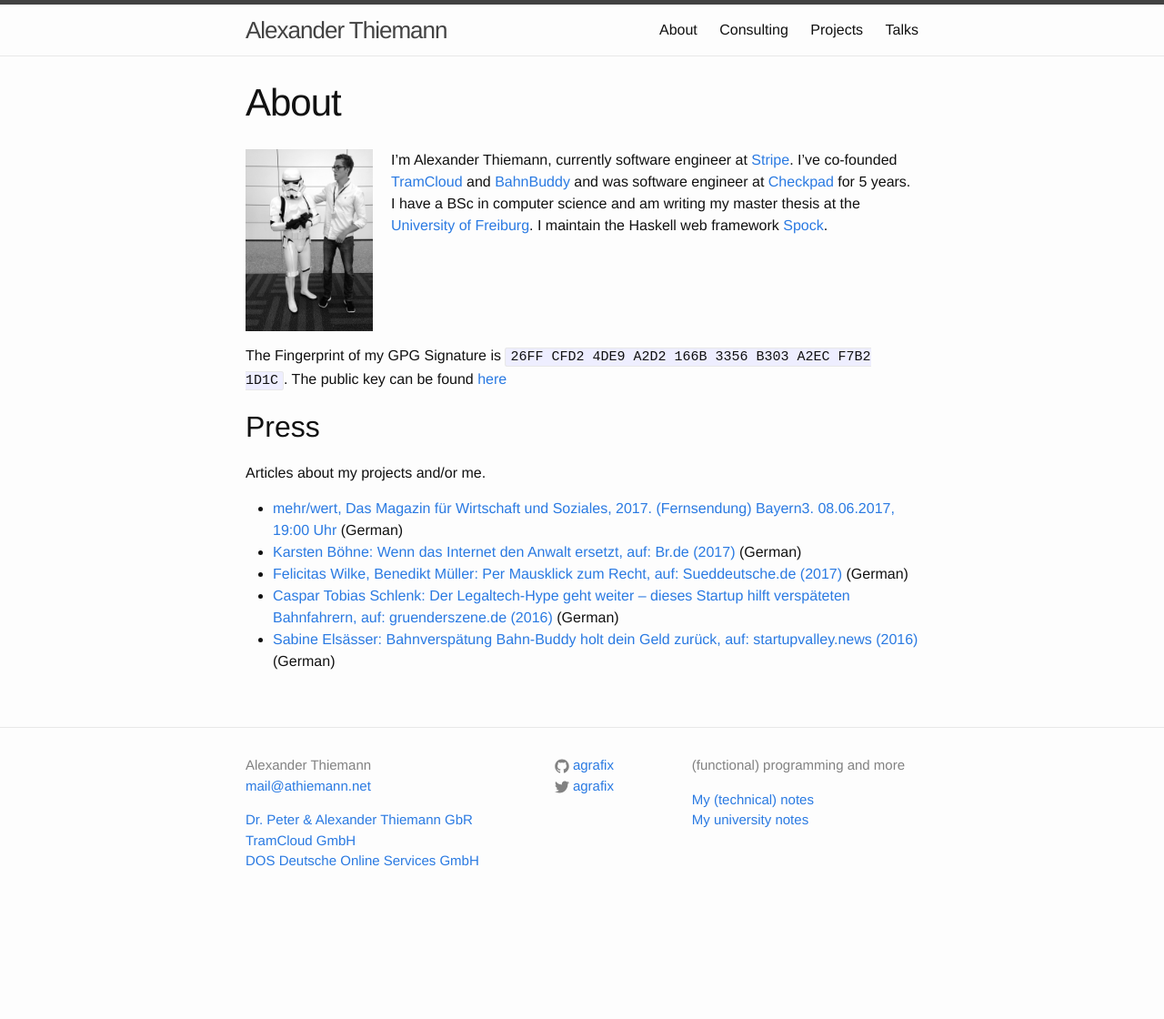
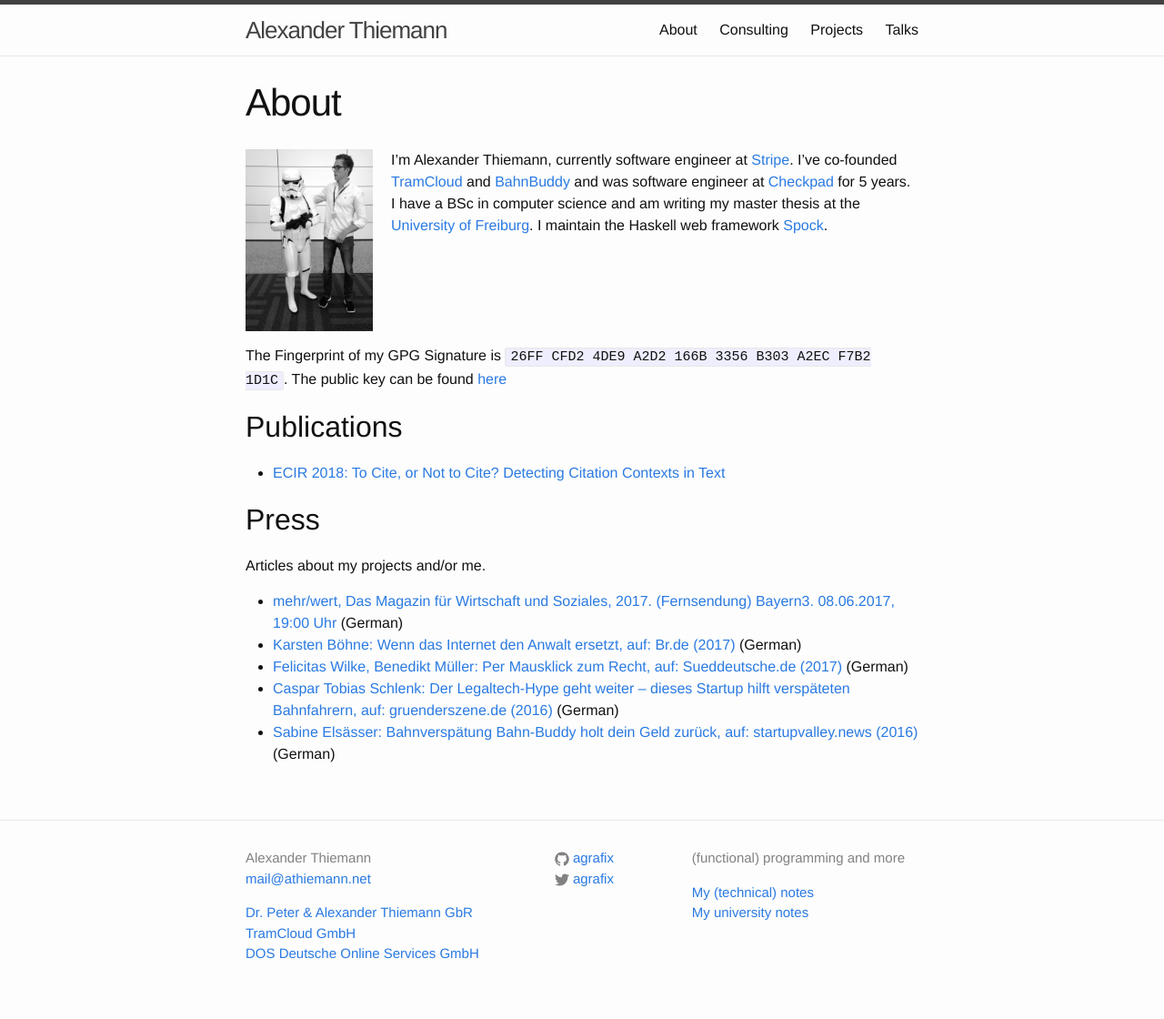
Before and after one commit to agrafix/homepage, a Jekyll site: the page built from about.md, in a window 1280 px wide. Shown: the whole page at 91% size. Built offline with Jekyll 4.4.1, drawn with Linux system fonts in a browser that asks for light colours; before the commit the page ends 1018 px from its top, so only the background shows below that.

Commit message:
add publications

```diff
--- a/about.md
+++ b/about.md
@@ -10,6 +10,10 @@ permalink: /about/
 
 The Fingerprint of my GPG Signature is `26FF CFD2 4DE9 A2D2 166B  3356 B303 A2EC F7B2 1D1C`. The public key can be found [here][pubkey]
 
+## Publications
+
+* [ECIR 2018: To Cite, or Not to Cite? Detecting Citation Contexts in Text][pub-1]
+
 ## Press
 
 Articles about my projects and/or me.
```
Also changed, not shown: other parts of about.md (+1 -0 lines).
